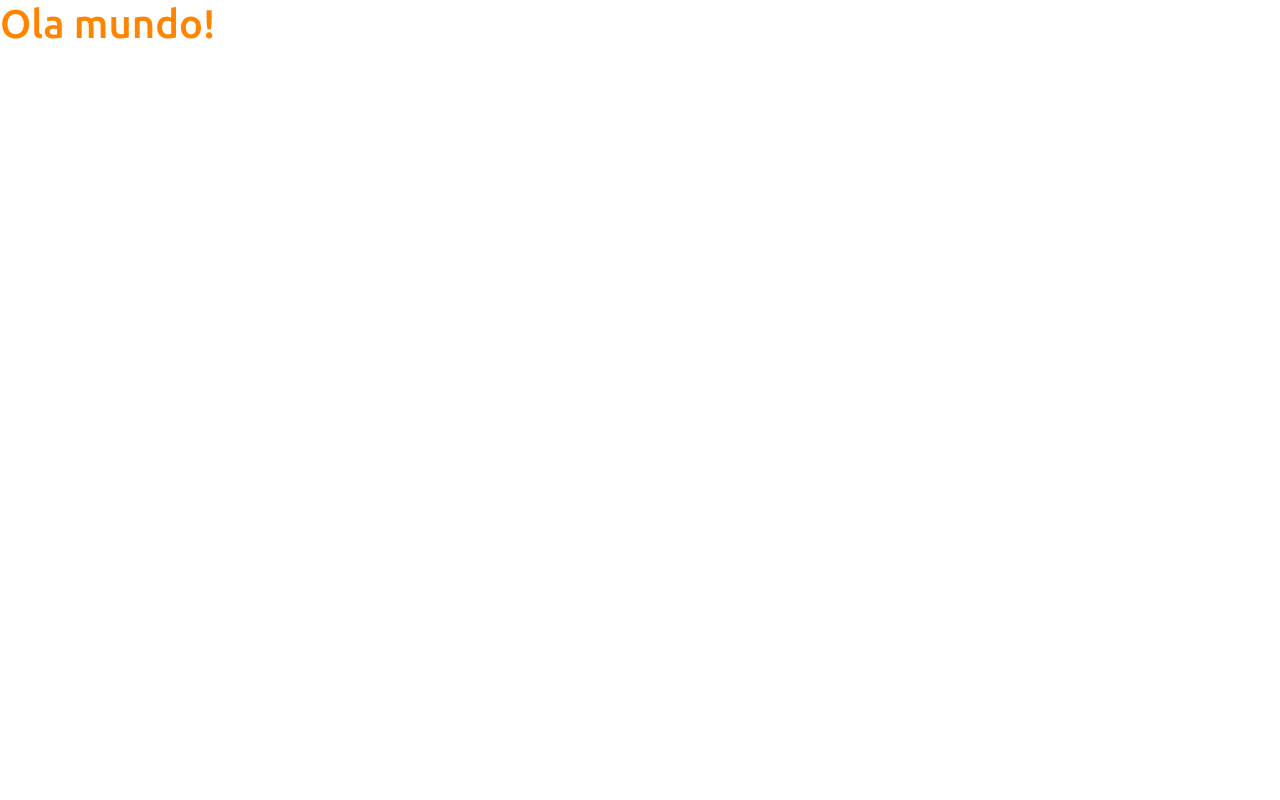
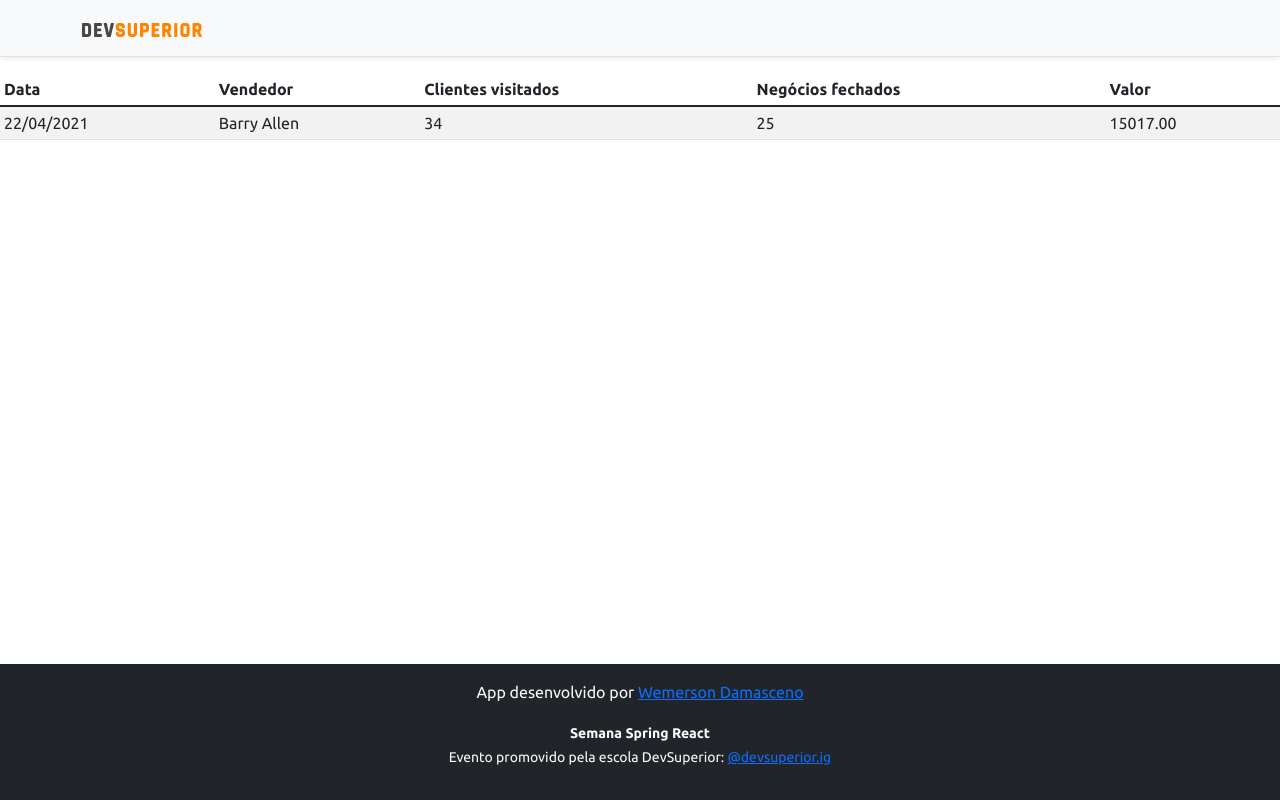
Before and after one commit to WemersonDamasceno/projeto-sds3, a React (Create React App) app in the folder frontend/: page / in a window 1280 px wide. Built offline with nearby package versions, Linux system fonts and the light colour scheme.

Commit message:
Criando os componentes estaticos

```diff
--- a/frontend/public/index.html
+++ b/frontend/public/index.html
@@ -12,6 +12,8 @@
     <title>DsVendas</title>
   </head>
   <body>
-    <div id="root"></div>
+    <div id="root">
+
+    </div>
   </body>
 </html>
--- a/frontend/src/App.tsx
+++ b/frontend/src/App.tsx
@@ -1,9 +1,14 @@
+import DataTable from "components/DataTable";
+import Footer from "components/Footer";
+import NavBar from "components/NavBar";
+
 function App() {
   return (
-    <div>
-      <h1 className="text-primary">Ola mundo!</h1>
-    </div>
+    <>
+      <NavBar/>
+      <DataTable/>
+      <Footer/>
+    </>
   );
 }
-
 export default App;
--- /dev/null
+++ b/frontend/src/components/DataTable/index.tsx
@@ -0,0 +1,27 @@
+function DataTable() {
+    return (
+        <div className="table-responsive">
+            <table className="table table-striped table-sm">
+                <thead>
+                    <tr>
+                        <th>Data</th>
+                        <th>Vendedor</th>
+                        <th>Clientes visitados</th>
+                        <th>Negócios fechados</th>
+                        <th>Valor</th>
+                    </tr>
+                </thead>
+                <tbody>
+                    <tr>
+                        <td>22/04/2021</td>
+                        <td>Barry Allen</td>
+                        <td>34</td>
+                        <td>25</td>
+                        <td>15017.00</td>
+                    </tr>
+                </tbody>
+            </table>
+        </div>
+    );
+  }
+  export default DataTable;
--- /dev/null
+++ b/frontend/src/components/Footer/index.tsx
@@ -0,0 +1,12 @@
+function Footer() {
+    return (
+        <footer className="footer mt-auto py-3 bg-dark">
+            <div className="container">
+                <p className="text-light">App desenvolvido por <a href="https://github.com/Wemerson Monteiro" target="_blank" rel="noreferrer">Wemerson Damasceno</a></p>
+                <p className="text-light"><small><strong>Semana Spring React</strong><br/>
+                Evento promovido pela escola DevSuperior: <a href="https://instagram.com/devsuperior.ig" target="_blank" rel="noreferrer">@devsuperior.ig</a></small></p>
+            </div>
+        </footer>
+    );
+  }
+  export default Footer;
--- /dev/null
+++ b/frontend/src/components/NavBar/index.tsx
@@ -0,0 +1,13 @@
+import ImgDsDark from "assets/img/ds-dark.svg";
+function NavBar() {
+    return (
+        <div className="d-flex flex-column flex-md-row align-items-center p-3 px-md-4 mb-3 bg-light border-bottom shadow-sm">
+        <div className="container">
+          <nav className="my-2 my-md-0 mr-md-3">
+            <img src={ImgDsDark} alt="DevSuperior" width="120" />
+          </nav>
+        </div>
+      </div>
+    );
+  }
+  export default NavBar;
```
Also changed, not shown: frontend/src/assets/img/ds-dark.svg (added).
